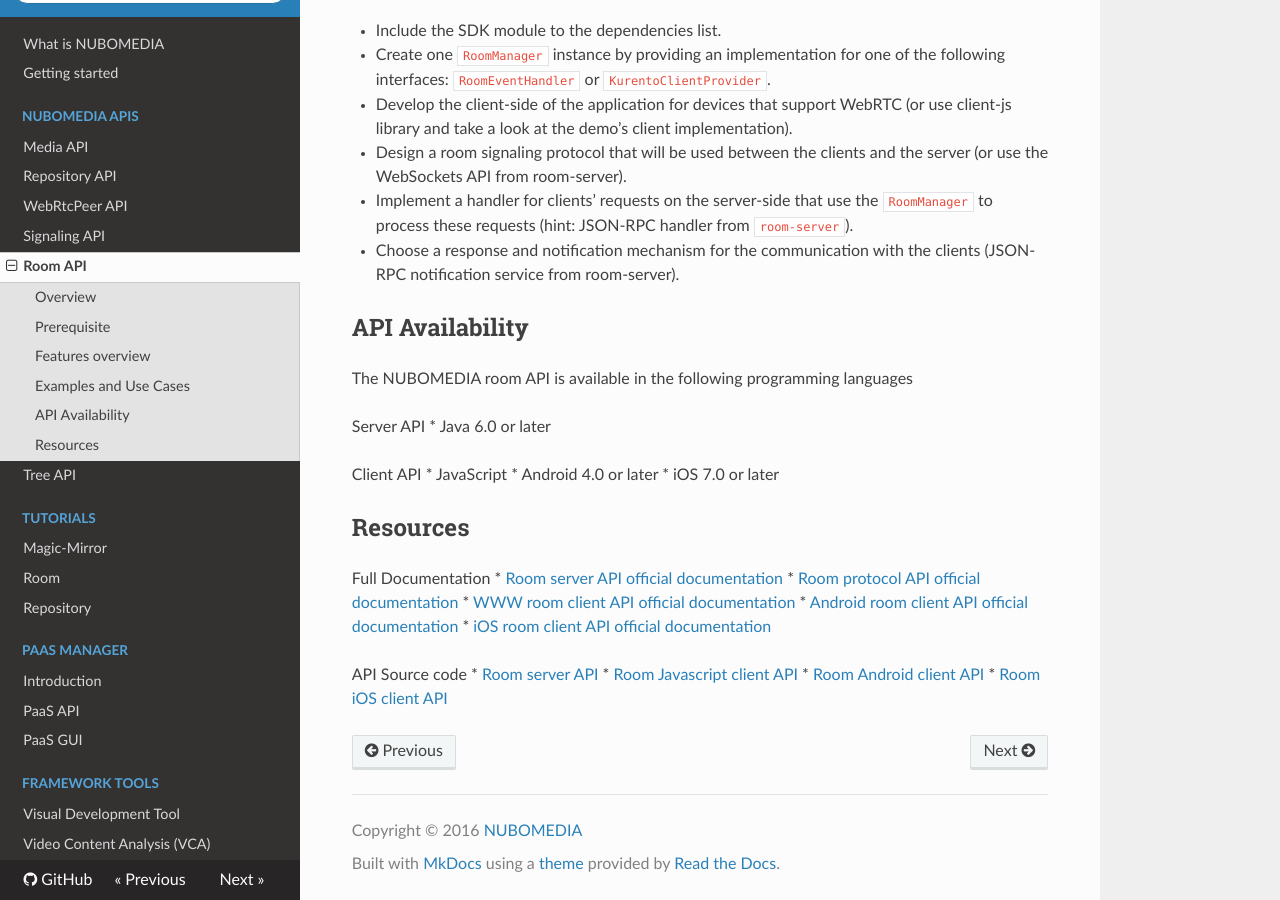
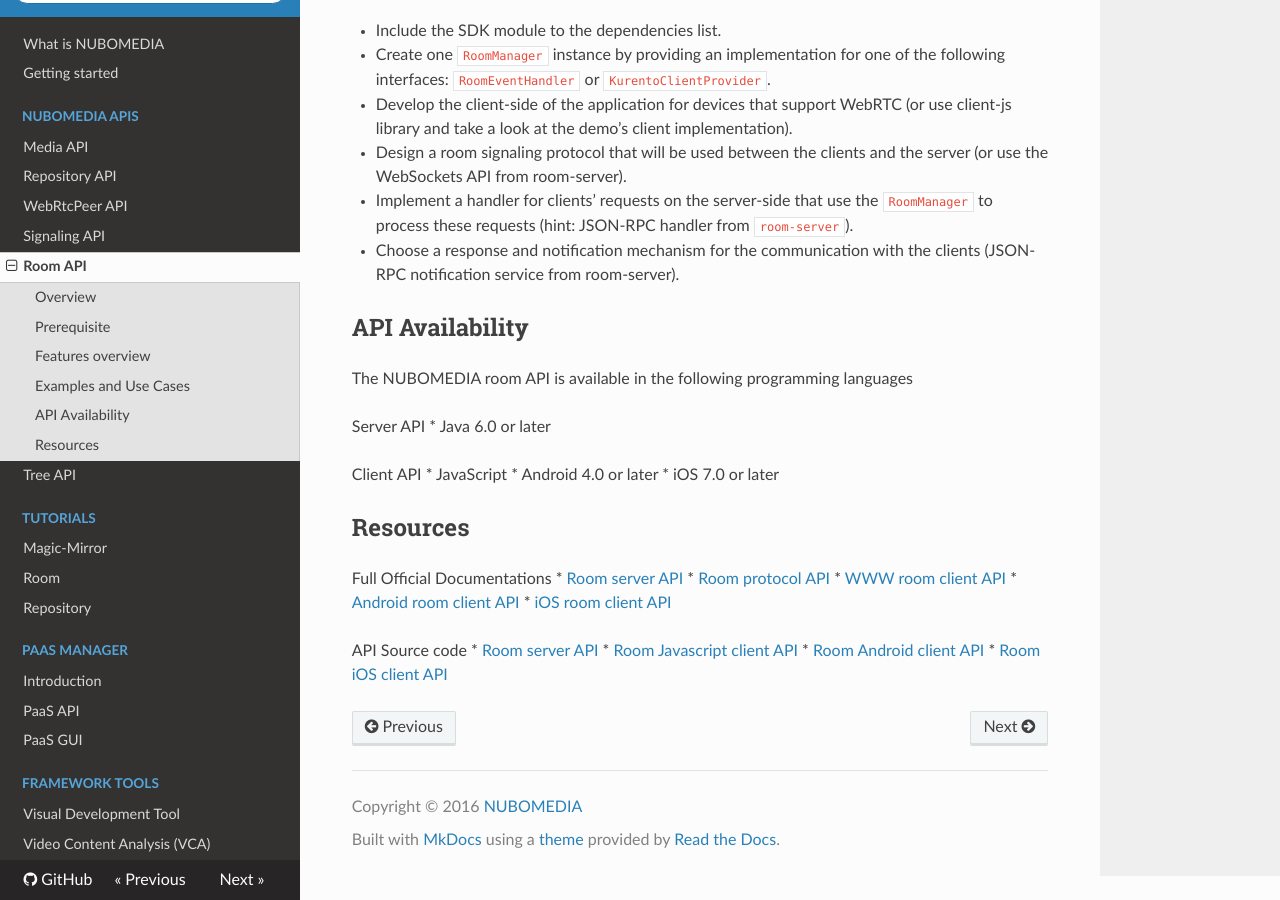
Before and after one commit to nubomedia/developer-guidelines, an MkDocs documentation site: the page built from docs/api/room.md, in a window 1280 px wide and 900 px high, scrolled down 893 px. Built offline with MkDocs 1.6.1, drawn with Linux system fonts in a browser that asks for light colours; nearby versions of some CDN libraries; old or Windows-style settings are respelled for this version of MkDocs.

Commit message:
Update room.md

```diff
--- a/docs/api/room.md
+++ b/docs/api/room.md
@@ -37,12 +37,12 @@ Client API
 
 
 ## Resources
-Full Documentation
-* [Room server API official documentation](http://doc-kurento-room.readthedocs.org/en/latest/)
-* [Room protocol API official documentation](http://doc-kurento-room.readthedocs.org/en/latest/websocket_api_room_server.html)
-* [WWW room client API official documentation](http://doc-kurento-room.readthedocs.org/en/latest/client_javascript_api.html)
-* [Android room client API official documentation](http://kurento-room-client-android.readthedocs.org/en/latest/)
-* [iOS room client API official documentation](http://kurento-ios.readthedocs.org/en/latest/dev_guide.html#kurento-room)
+Full Official Documentations
+* [Room server API](http://doc-kurento-room.readthedocs.org/en/latest/)
+* [Room protocol API](http://doc-kurento-room.readthedocs.org/en/latest/websocket_api_room_server.html)
+* [WWW room client API](http://doc-kurento-room.readthedocs.org/en/latest/client_javascript_api.html)
+* [Android room client API](http://kurento-room-client-android.readthedocs.org/en/latest/)
+* [iOS room client API](http://kurento-ios.readthedocs.org/en/latest/dev_guide.html#kurento-room)
 
 
 API Source code
```
